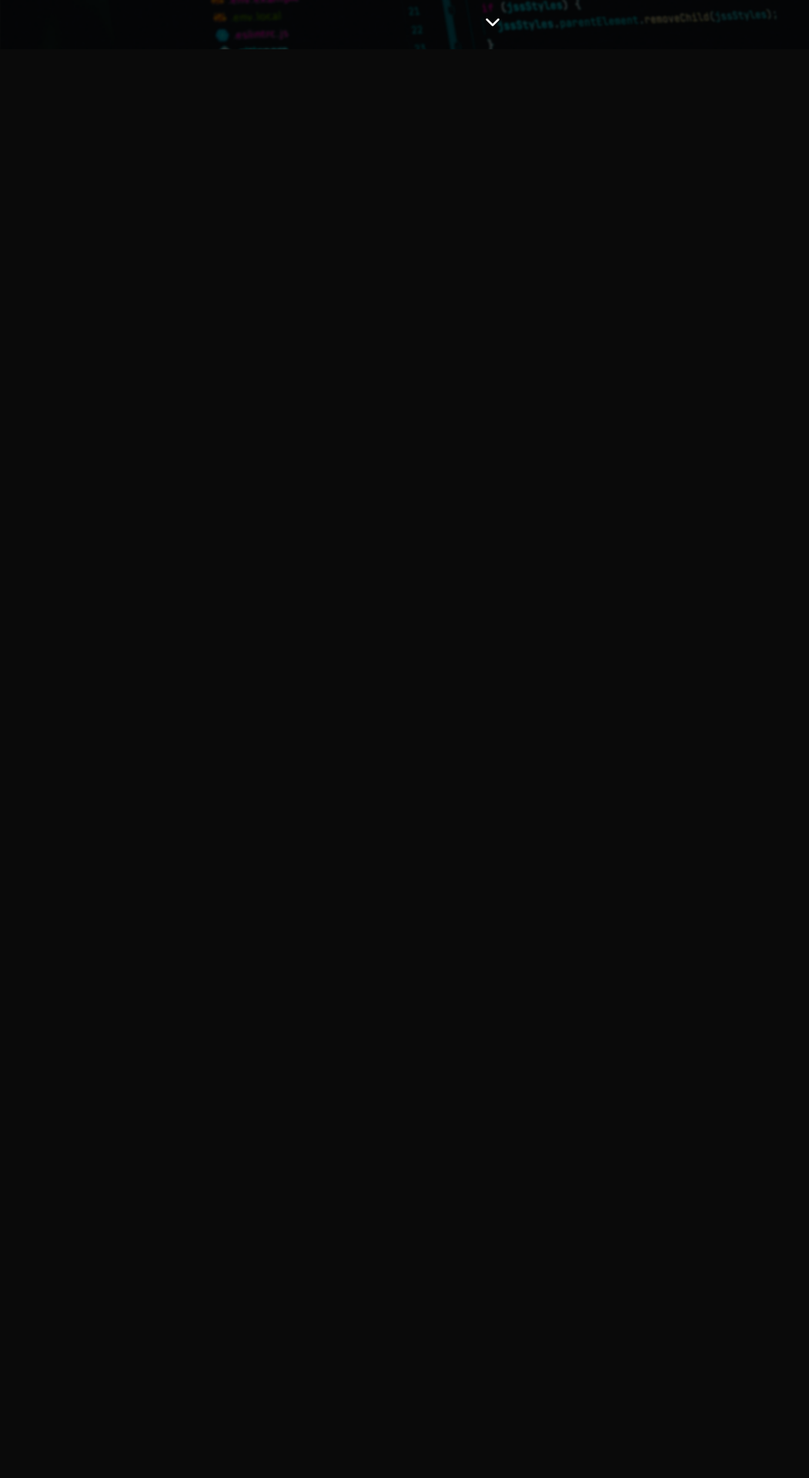
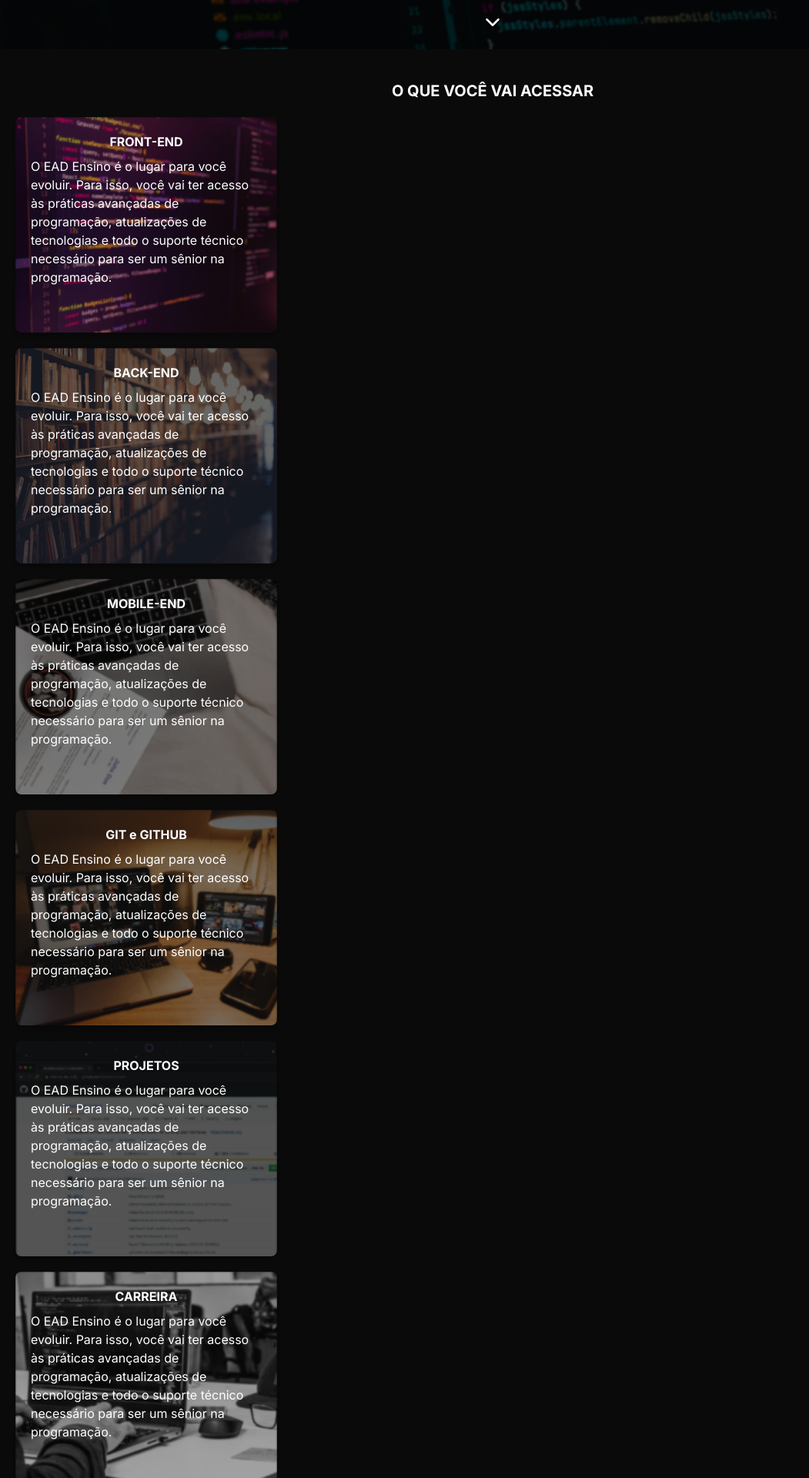
Before and after one commit to daniilomendes/ead-ensino-a-distancia, a Next.js app: page / in a window 1280 px wide. Shown: the part 420-2340 px from the top of the page at 77% size, without its empty margins (0-1051 px from the left). Before the commit the page ends 800 px from the top, so only its background shows below. Built offline with nearby package versions, Linux system fonts and the light colour scheme.

Commit message:
feat: garantindo que o card-presentation components está na home page

```diff
--- a/src/app/page.tsx
+++ b/src/app/page.tsx
@@ -1,3 +1,4 @@
+import CardPresentation from "@/components/ui/card-presentation";
 import PresentationTitle from "@/components/ui/presentation";
 
 
@@ -5,6 +6,7 @@ export default function Home() {
   return (
     <div>
       <PresentationTitle />
+      <CardPresentation />
     </div>
   );
 }
--- /dev/null
+++ b/src/components/ui/card-presentation.tsx
@@ -0,0 +1,84 @@
+import SectionTitle from "./section-title";
+
+const CardPresentation = () => {
+  return (
+    <div className="mb-5 mt-10 flex flex-col items-center justify-center">
+      <SectionTitle className="">O QUE VOCÊ VAI ACESSAR</SectionTitle>
+
+      <div className="container mx-auto p-5 ">
+        <div className="bg-frontend-background relative h-[280px] w-[340px] rounded-lg bg-cover shadow-md mb-5">
+          <div className=" flex flex-col items-center justify-center  p-5">
+            <p className=" mb-2 font-bold">FRONT-END</p>
+            <p>
+              O EAD Ensino é o lugar para você evoluir. Para isso, você vai ter
+              acesso às práticas avançadas de programação, atualizações de
+              tecnologias e todo o suporte técnico necessário para ser um sênior
+              na programação.
+            </p>
+          </div>
+        </div>
+
+        <div className="bg-backend-background relative h-[280px] w-[340px] rounded-lg bg-cover shadow-md mb-5">
+          <div className=" flex flex-col items-center justify-center  p-5">
+            <p className=" mb-2 font-bold">BACK-END</p>
+            <p>
+              O EAD Ensino é o lugar para você evoluir. Para isso, você vai ter
+              acesso às práticas avançadas de programação, atualizações de
+              tecnologias e todo o suporte técnico necessário para ser um sênior
+              na programação.
+            </p>
+          </div>
+        </div>
+        <div className="bg-mobile-background relative h-[280px] w-[340px] rounded-lg bg-cover shadow-md mb-5">
+          <div className=" flex flex-col items-center justify-center  p-5">
+            <p className=" mb-2 font-bold">MOBILE-END</p>
+            <p>
+              O EAD Ensino é o lugar para você evoluir. Para isso, você vai ter
+              acesso às práticas avançadas de programação, atualizações de
+              tecnologias e todo o suporte técnico necessário para ser um sênior
+              na programação.
+            </p>
+          </div>
+        </div>
+
+        <div className=" bg-git-background relative h-[280px] w-[340px] rounded-lg bg-cover shadow-md mb-5">
+          <div className=" flex flex-col items-center justify-center  p-5">
+            <p className=" mb-2 font-bold">GIT e GITHUB</p>
+            <p>
+              O EAD Ensino é o lugar para você evoluir. Para isso, você vai ter
+              acesso às práticas avançadas de programação, atualizações de
+              tecnologias e todo o suporte técnico necessário para ser um sênior
+              na programação.
+            </p>
+          </div>
+        </div>
+
+        <div className="bg-projects-background relative h-[280px] w-[340px] rounded-lg bg-cover shadow-md mb-5">
+          <div className=" flex flex-col items-center justify-center  p-5">
+            <p className=" mb-2 font-bold">PROJETOS</p>
+            <p>
+              O EAD Ensino é o lugar para você evoluir. Para isso, você vai ter
+              acesso às práticas avançadas de programação, atualizações de
+              tecnologias e todo o suporte técnico necessário para ser um sênior
+              na programação.
+            </p>
+          </div>
+        </div>
+
+        <div className=" bg-career-background relative h-[280px] w-[340px] rounded-lg bg-cover shadow-md mb-5">
+          <div className=" flex flex-col items-center justify-center  p-5">
+            <p className=" mb-2 font-bold">CARREIRA</p>
+            <p>
+              O EAD Ensino é o lugar para você evoluir. Para isso, você vai ter
+              acesso às práticas avançadas de programação, atualizações de
+              tecnologias e todo o suporte técnico necessário para ser um sênior
+              na programação.
+            </p>
+          </div>
+        </div>
+      </div>
+    </div>
+  );
+};
+
+export default CardPresentation;
```
